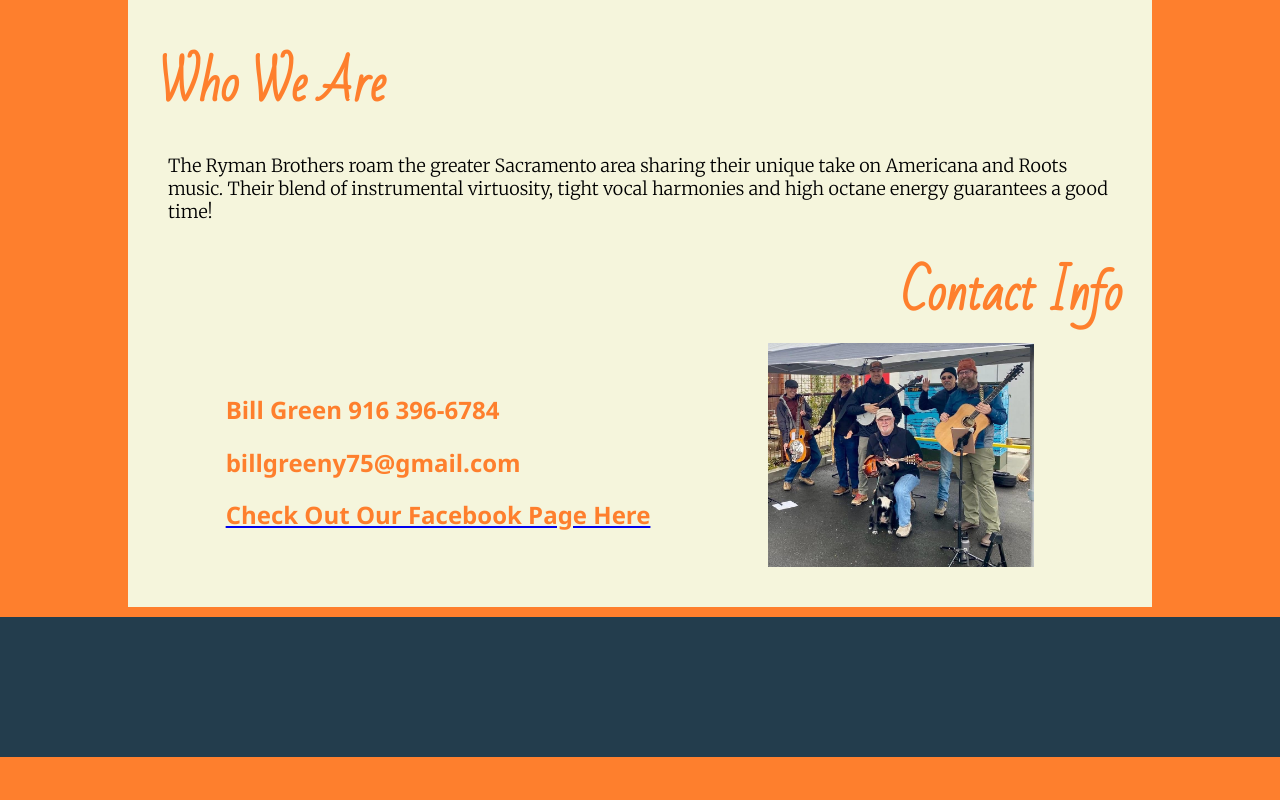
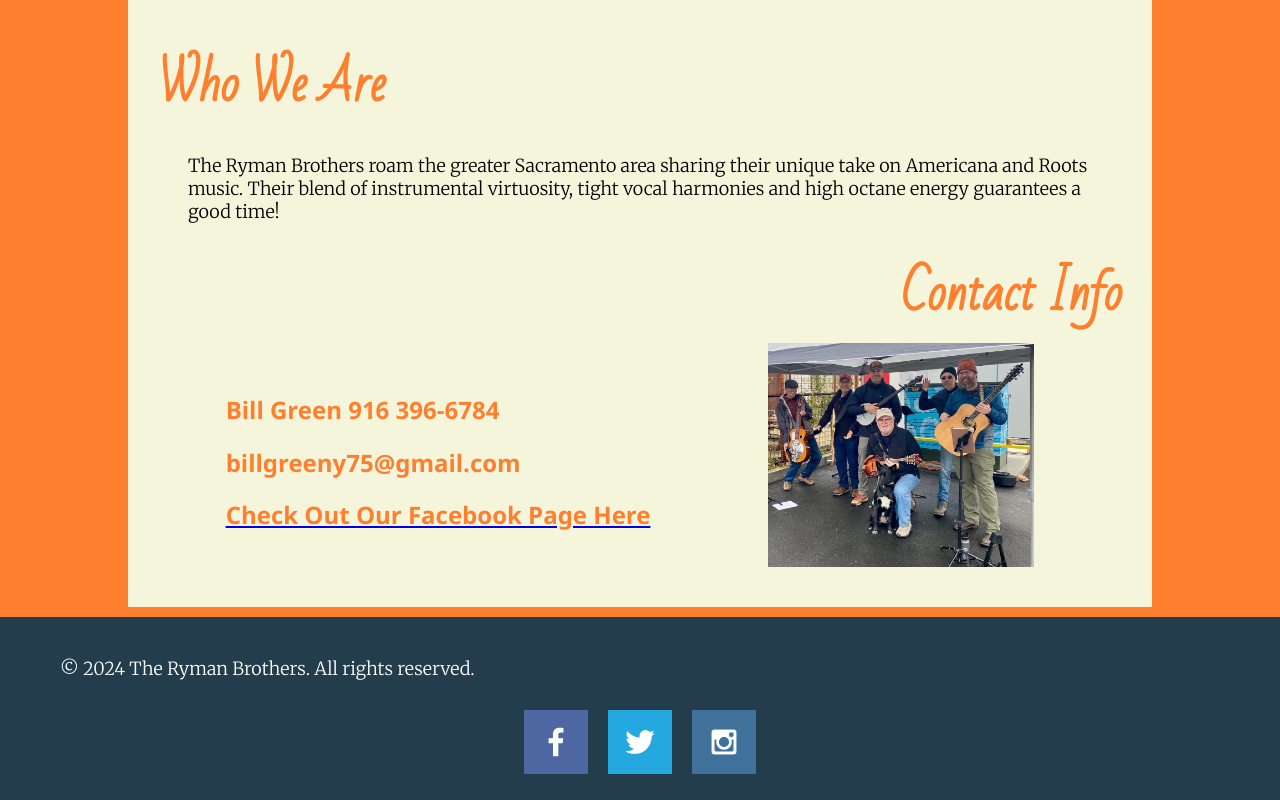
Before and after one commit to jordankraude/RymanBrothers-Webpage, a plain HTML site: page index.html in a window 1280 px wide. Shown: the part 992-1792 px from the top of the page. Before the commit the page ends 1749 px from the top, so only its background shows below. Drawn offline with Linux system fonts and the light colour scheme.

Commit message:
added icons and styling

```diff
--- a/index.css
+++ b/index.css
@@ -63,7 +63,7 @@ h1, h2, h3, h4 {
 
 p {
     font-family: 'Merriweather', serif;
-    margin: -10px 40px;
+    margin: -10px 60px;
     font-size: large;
 }
 
@@ -164,6 +164,7 @@ header {
 
 footer {
     z-index: 1;
+    height: auto;
 }
 
 @keyframes moveNotes {
@@ -247,6 +248,26 @@ footer {
   }
 
 
+.social-icons {
+    display: flex;
+    justify-content: center;
+    margin-top: 40px;
+    margin-bottom: 20px;
+}
+
+.social-icons a {
+    display: inline-block;
+    margin: 0 10px;
+    color: white;
+    font-size: 24px;
+    text-decoration: none;
+}
+
+footer p {
+  margin-top: 40px;
+}
+
+
   @media only screen and (max-width: 1042px) {
     #groupName {font-size: 70px;}
 
@@ -273,6 +294,7 @@ footer {
   }
   }
 
+
   @media only screen and (max-width: 740px) {
     #groupName {font-size: 48px;
     margin-bottom: 0px;}
@@ -298,6 +320,10 @@ footer {
     font-size: xx-large;
   }
 
+  #contactInfo h2 {
+    font-size: large;
+  }
+
 }
 
   @media only screen and (max-width: 640px){
--- a/index.html
+++ b/index.html
@@ -24,7 +24,7 @@
     <div id="info-portion">
         <div id="topSection">
             <h1 id="groupName">The Ryman Brothers</h1>
-            <img id="topPhoto" src="topPhoto2.jpg" alt="The Rhman Brothers Band">
+            <img id="topPhoto" src="images/topPhoto2.jpg" alt="The Rhman Brothers Band">
         </div>
 
         <h1 class="smallHeaders">Who We Are</h1>
@@ -42,14 +42,22 @@
             <div>
                 <h2>Bill Green    916 396-6784</h2>
                 <h2>billgreeny75@gmail.com</h2>
-                <a href="/"><h2>Check Out Our Facebook Page Here</h2></a>
+                <a href="https://www.facebook.com/RymanBrothers?mibextid=LQQJ4d" target="_blank"><h2>Check Out Our Facebook Page Here</h2></a>
             </div>
-            <img src="bottomPhoto.jpg" alt="Image of Band Together">
+            <img src="images/bottomPhoto.jpg" alt="Image of Band Together">
         </div>
 
     </div>
 </body>
 <footer>
+    <p>&copy; 2024 The Ryman Brothers. All rights reserved.</p>
 
+    <div class="social-icons">
+        <!-- Replace the href values with your actual social media links -->
+        <a href="https://www.facebook.com/RymanBrothers?mibextid=LQQJ4d" target="_blank"><img src="images/facebook.png" alt="Facebook"></a>
+        <a href="https://www.twitter.com/" target="_blank"><img src="images/twitter.png" alt="Twitter"></a>
+        <a href="https://www.instagram.com/" target="_blank"><img src="images/instagram.png" alt="Instagram"></a>
+        <!-- Add more social media icons as needed -->
+    </div>
 </footer>
 </html>
```
Also changed, not shown: music.html (+8 -0 lines), images/bottomPhoto.jpg (renamed from bottomPhoto.jpg), images/facebook.png (added), images/instagram.png (added), images/topPhoto2.jpg (renamed from topPhoto2.jpg), images/twitter.png (added).
